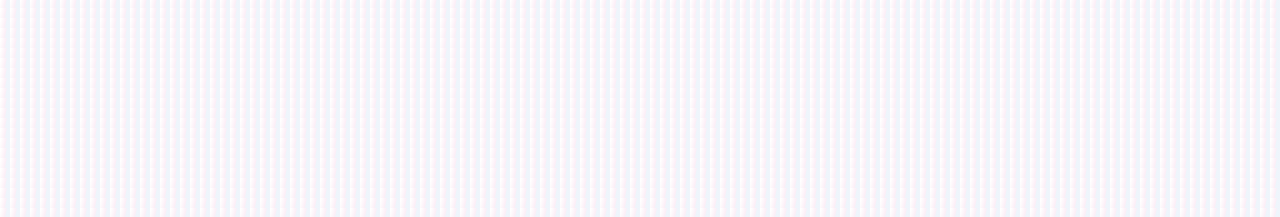
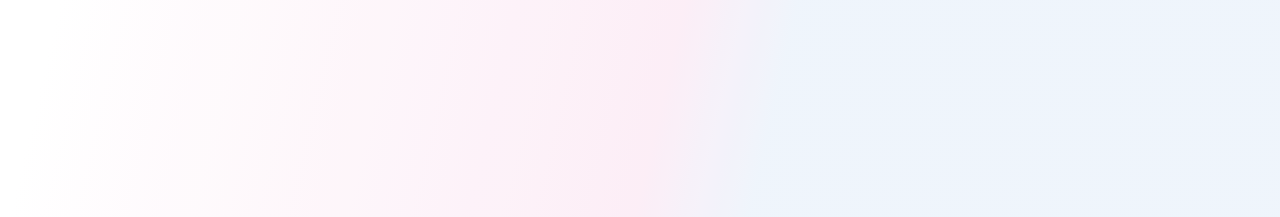
Before and after one commit to pradeept95/portfolio, a plain HTML site: page index.html in a window 1280 px wide. Shown: the part 382-599 px from the top of the page. Drawn offline with Linux system fonts and the light colour scheme.

Commit message:
Update style.css
test

```diff
--- a/style.css
+++ b/style.css
@@ -1,7 +1,7 @@
 html {
     background: linear-gradient(103deg, rgba(255, 255, 255, 0.2) 10.04%, rgba(241, 153, 207, 0.2) 52.74%, rgba(159, 194, 238, 0.2) 60.55%);
     opacity: 0.8;
-    background-size: 10px 10px;
+    //background-size: 10px 10px;
 }
 
 body {
```
